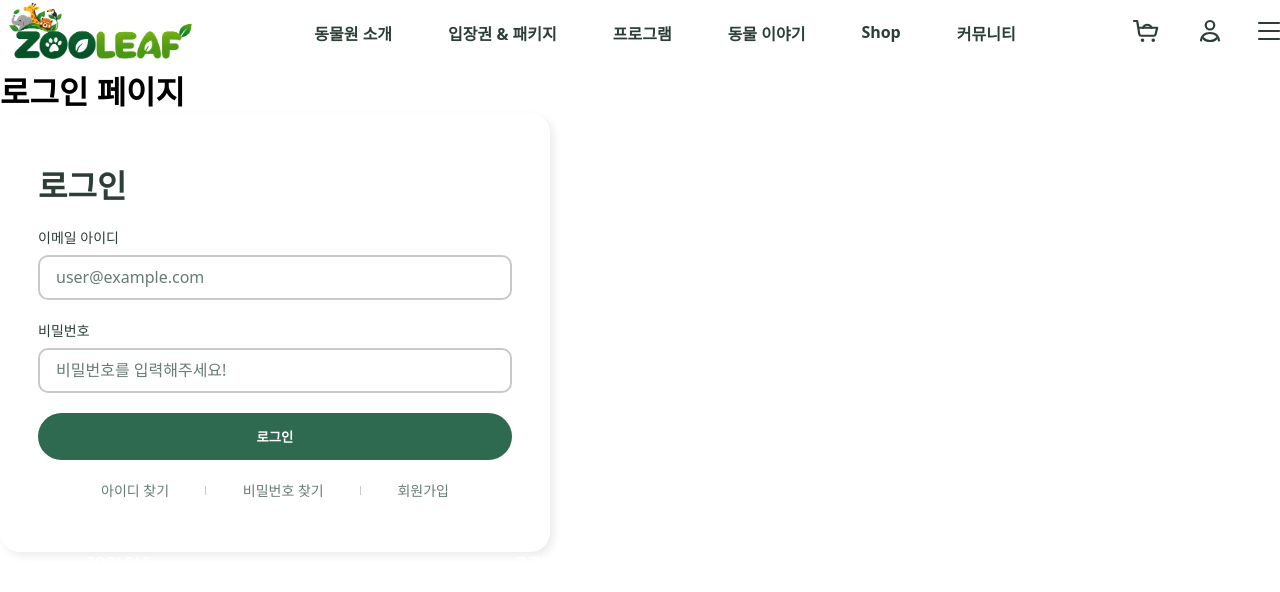
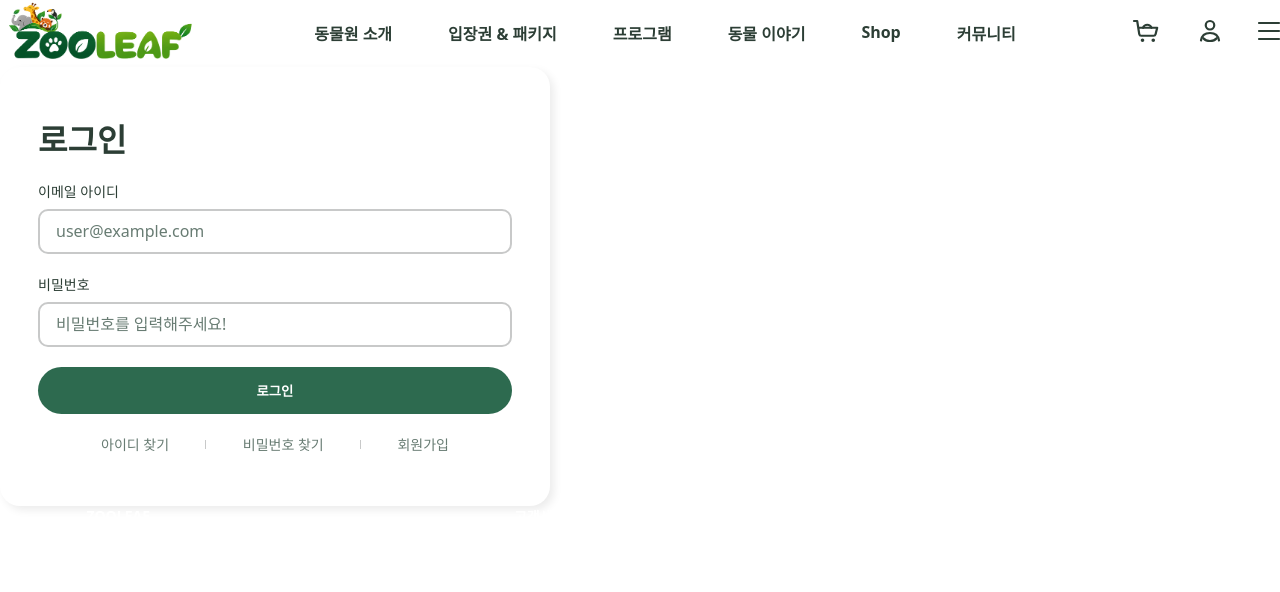
Before and after one commit to dhwmgl12-ux/zooleaf, a React (Vite) app: page /login in a window 1280 px wide. Shown: the top 592 px of the page. Built offline with nearby package versions, Linux system fonts and the light colour scheme.

Commit message:
chore: test용 h1태그 삭제

```diff
--- a/src/pages/LoginPage.jsx
+++ b/src/pages/LoginPage.jsx
@@ -1,9 +1,9 @@
 import LoginForm from '../components/auth/LoginForm'
 
 export default function LoginPage() {
+
   return (
     <div>
-      <h1>로그인 페이지</h1>
       <LoginForm />
     </div>
   )
--- a/src/pages/SignupPage.jsx
+++ b/src/pages/SignupPage.jsx
@@ -3,7 +3,6 @@ import SignupForm from "../components/auth/SignupForm";
 export default function SignupPage() {
   return (
     <div>
-      <h1>회원가입 페이지</h1>
       <SignupForm />
     </div>
   );
```
